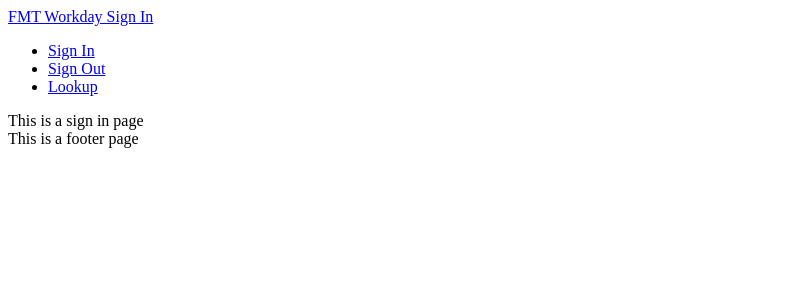
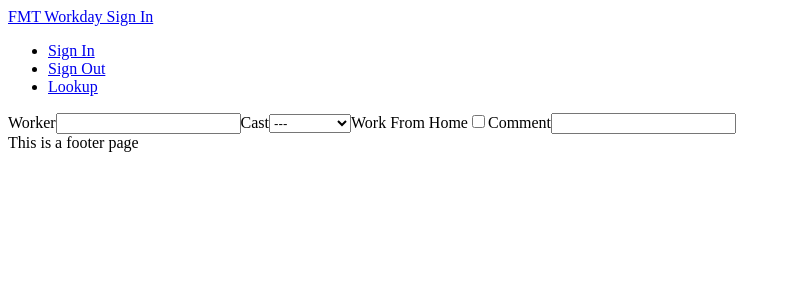
Before and after one commit to wesbasinger/fmt-apollo, a React (Create React App) app: page /signIn in a window 1280 px wide. Shown: the top 300 px of the page, without its empty margins (0-791 px from the left). Built offline with nearby package versions, Linux system fonts and the light colour scheme.

Commit message:
Working on the sign in page.

```diff
--- a/package.json
+++ b/package.json
@@ -3,7 +3,11 @@
   "version": "0.1.0",
   "private": true,
   "dependencies": {
+    "apollo-client-preset": "^1.0.5",
+    "graphql": "^0.12.3",
+    "graphql-tag": "^2.6.1",
     "react": "^16.2.0",
+    "react-apollo": "^2.0.4",
     "react-dom": "^16.2.0",
     "react-router": "^4.2.0",
     "react-router-dom": "^4.2.2",
--- a/src/Components/Landing.js
+++ b/src/Components/Landing.js
@@ -1,9 +1,13 @@
 import React from 'react';
+
+import { Link } from 'react-router-dom';
 
 const Landing = () => {
     return (
         <div>
-            This is a landing page.
+            <h1>Welcome to the FMT Workday Sign In</h1>
+            <button><Link to="/signIn">Sign In</Link></button>
+            <button><Link to="/signOut">Sign Out</Link></button>
         </div>
     )
 }
--- a/src/Components/SignIn.js
+++ b/src/Components/SignIn.js
@@ -1,11 +1,42 @@
 import React from 'react';
 
-const SignIn = () => {
-    return (
-        <div>
-            This is a sign in page
-        </div>
-    )
+class SignIn extends React.Component {
+
+    constructor(props) {
+        super(props);
+        this.state = {
+            worker: "",
+            cast: "---",
+            workFromHome: false,
+            comment: ""
+        }
+    }
+
+
+    render() {
+        return(
+            <div>
+                <form>
+                    <label htmlFor="worker">Worker</label>
+                    <input type="text" required="true" value={this.state.worker}
+                        onChange={(e) => {
+                            this.setState({worker: e.target.value})
+                        }} />
+                    <label htmlFor="cast">Cast</label>
+                    <select value={this.state.cast} onChange={(e) => {this.setState({cast: e.target.value})}}>
+                        <option>---</option>
+                        <option value="Annabelle">Annabelle</option>
+                        <option value="Joey">Joey</option>
+                    </select>
+                    <label htmlFor="work-from-home">Work From Home</label>
+                    <input type="checkbox" value={this.state.workFromHome} onChange={(e) => {
+                        this.setState({workFromHome: !this.state.workFromHome})}} />
+                    <label htmlFor="comment">Comment</label>
+                    <input type="text" value={this.state.comment} onChange={(e) => {this.setState({comment: e.target.value})}} />
+                </form>
+            </div>
+        )
+    }
 }
 
 export default SignIn;
--- a/src/index.js
+++ b/src/index.js
@@ -1,6 +1,20 @@
 import React from 'react';
 import ReactDOM from 'react-dom';
 
+import { ApolloProvider } from 'react-apollo';
+import { ApolloClient } from 'apollo-client';
+import { HttpLink } from 'apollo-link-http';
+import { InMemoryCache } from 'apollo-cache-inmemory';
+
 import App from './Components/App';
 
-ReactDOM.render( <App />, document.getElementById('root'));
+const client = new ApolloClient({
+  link: new HttpLink({ uri: 'https://fmt-gql-server.herokuapp.com/' }),
+  cache: new InMemoryCache()
+});
+
+
+ReactDOM.render(
+    <ApolloProvider client={client}>
+        <App />
+    </ApolloProvider>, document.getElementById('root'));
```
Also changed, not shown: 1 other file (tests, documents, lock files or other folders).
